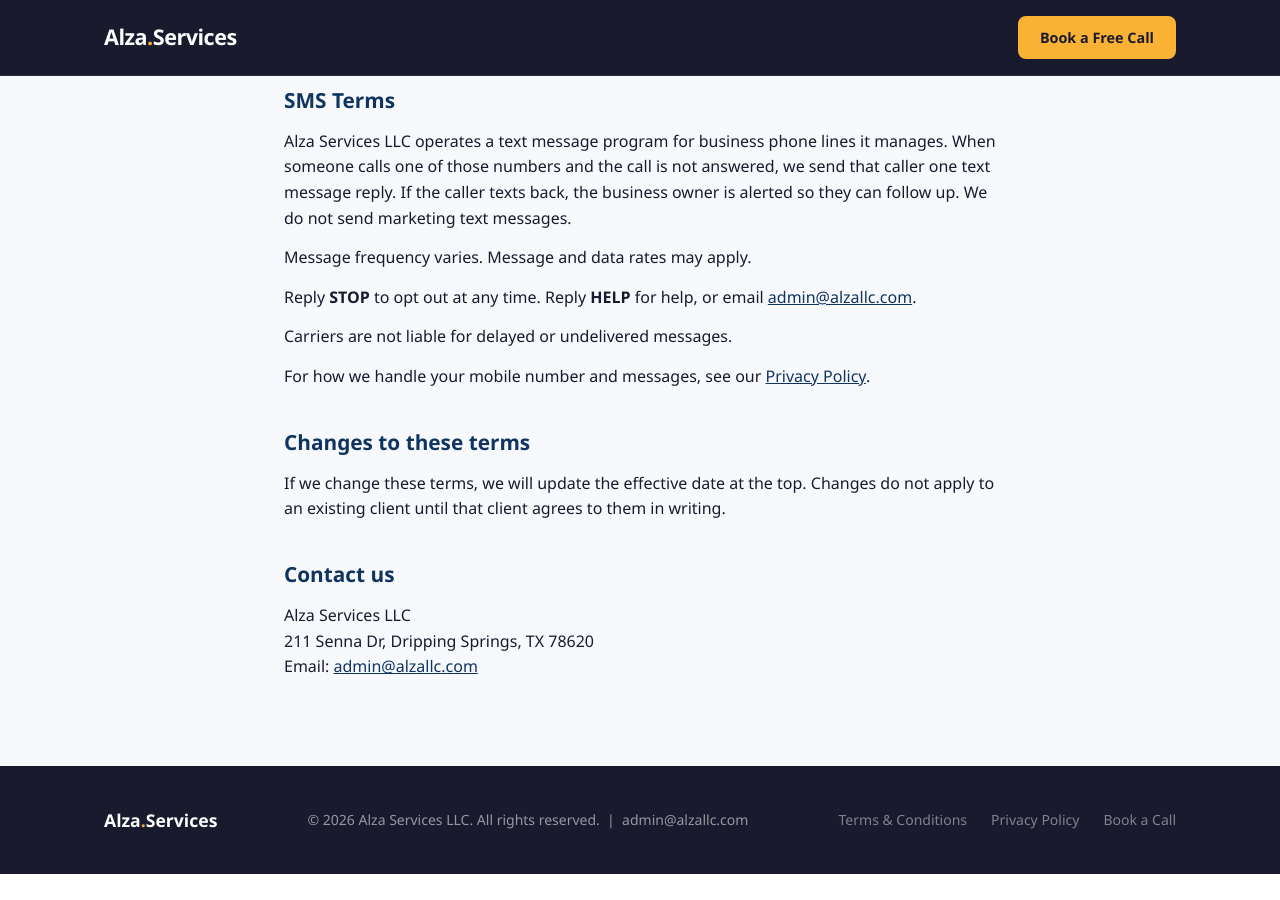
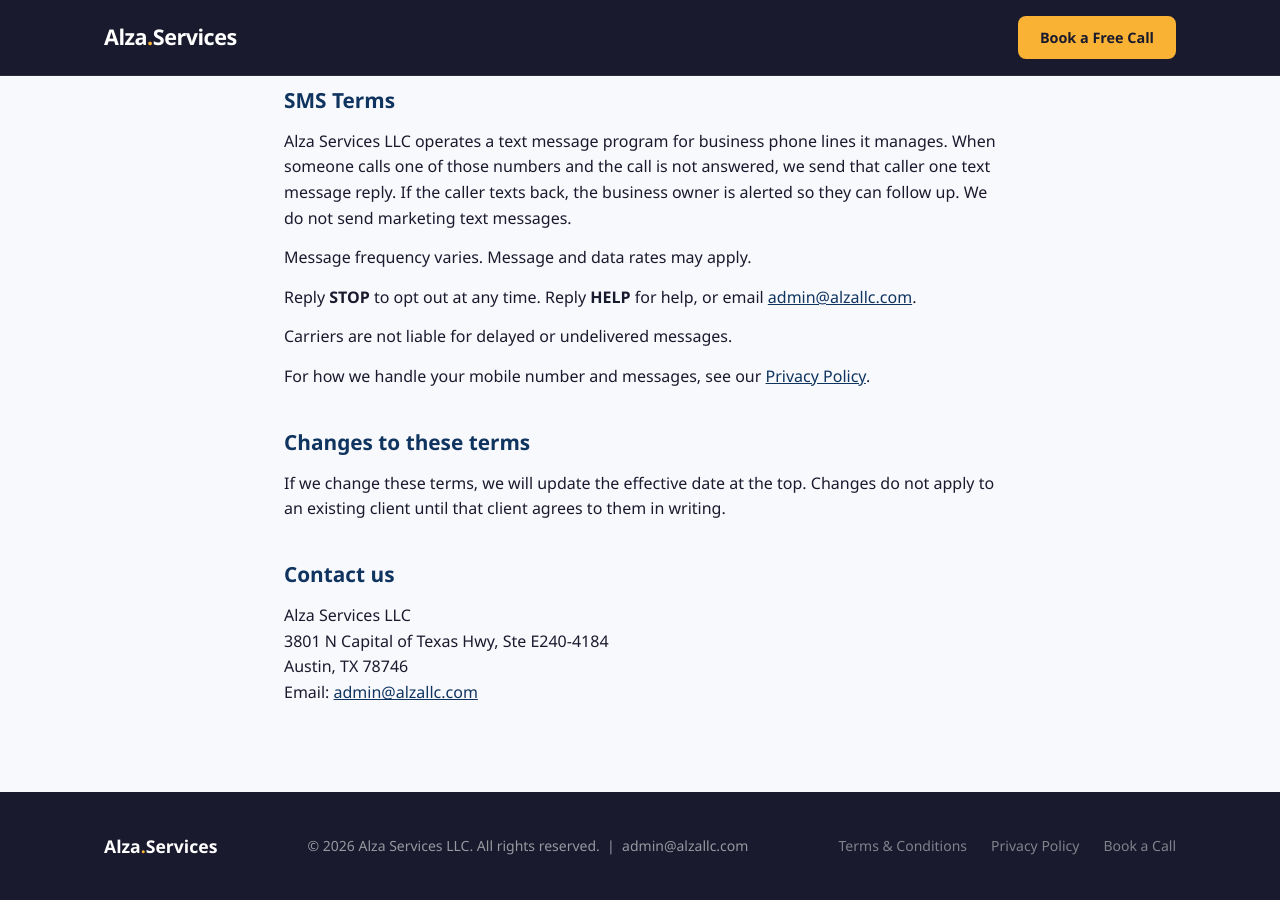
Before and after one commit to getsapalacios/alzallc.com, a Jekyll site: the page terms.html, which Jekyll copies as it is, in a window 1280 px wide and 900 px high, scrolled down 1372 px. Built offline with Jekyll 4.4.1, drawn with Linux system fonts in a browser that asks for light colours; before the commit the page ends 2246 px from its top, so only the background shows below that.

Commit message:
v1.3.7: update mailing address on terms and privacy
Co-Authored-By: Claude Opus 5.5 <noreply@anthropic.com>

```diff
--- a/privacy.html
+++ b/privacy.html
@@ -262,7 +262,8 @@
       <p>If we change this policy, we will update the effective date at the top. If a change is significant, we will tell people we are actively working with.</p>
       <h2>Contact us</h2>
       <p>Alza Services LLC<br />
-211 Senna, Dripping Springs, TX 78620<br />
+3801 N Capital of Texas Hwy, Ste E240-4184<br />
+Austin, TX 78746<br />
 Email: <a href="mailto:admin@alzallc.com">admin@alzallc.com</a></p>
     </div>
   </main>
--- a/terms.html
+++ b/terms.html
@@ -191,7 +191,8 @@
       <p>If we change these terms, we will update the effective date at the top. Changes do not apply to an existing client until that client agrees to them in writing.</p>
       <h2>Contact us</h2>
       <p>Alza Services LLC<br />
-211 Senna Dr, Dripping Springs, TX 78620<br />
+3801 N Capital of Texas Hwy, Ste E240-4184<br />
+Austin, TX 78746<br />
 Email: <a href="mailto:admin@alzallc.com">admin@alzallc.com</a></p>
     </div>
   </main>
```
